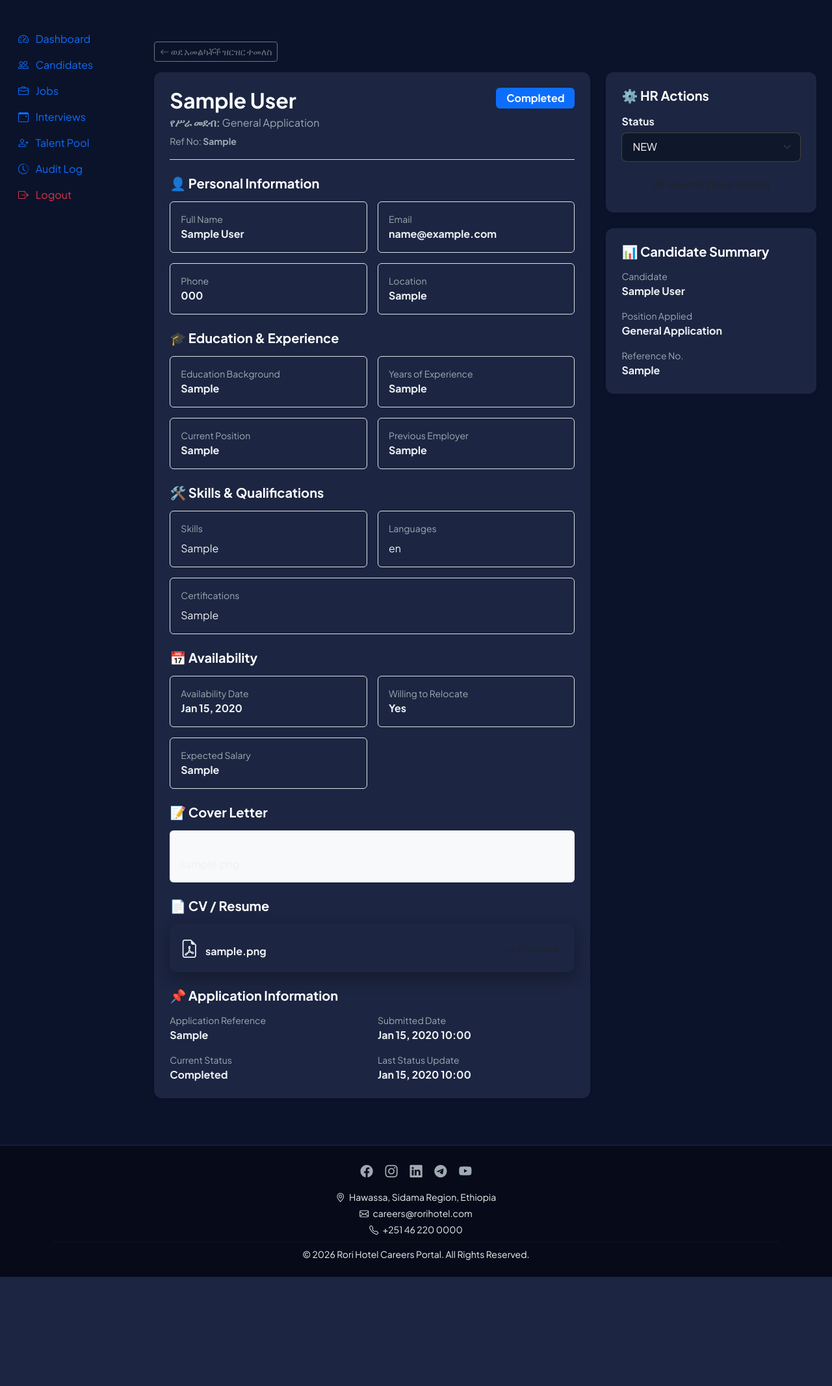
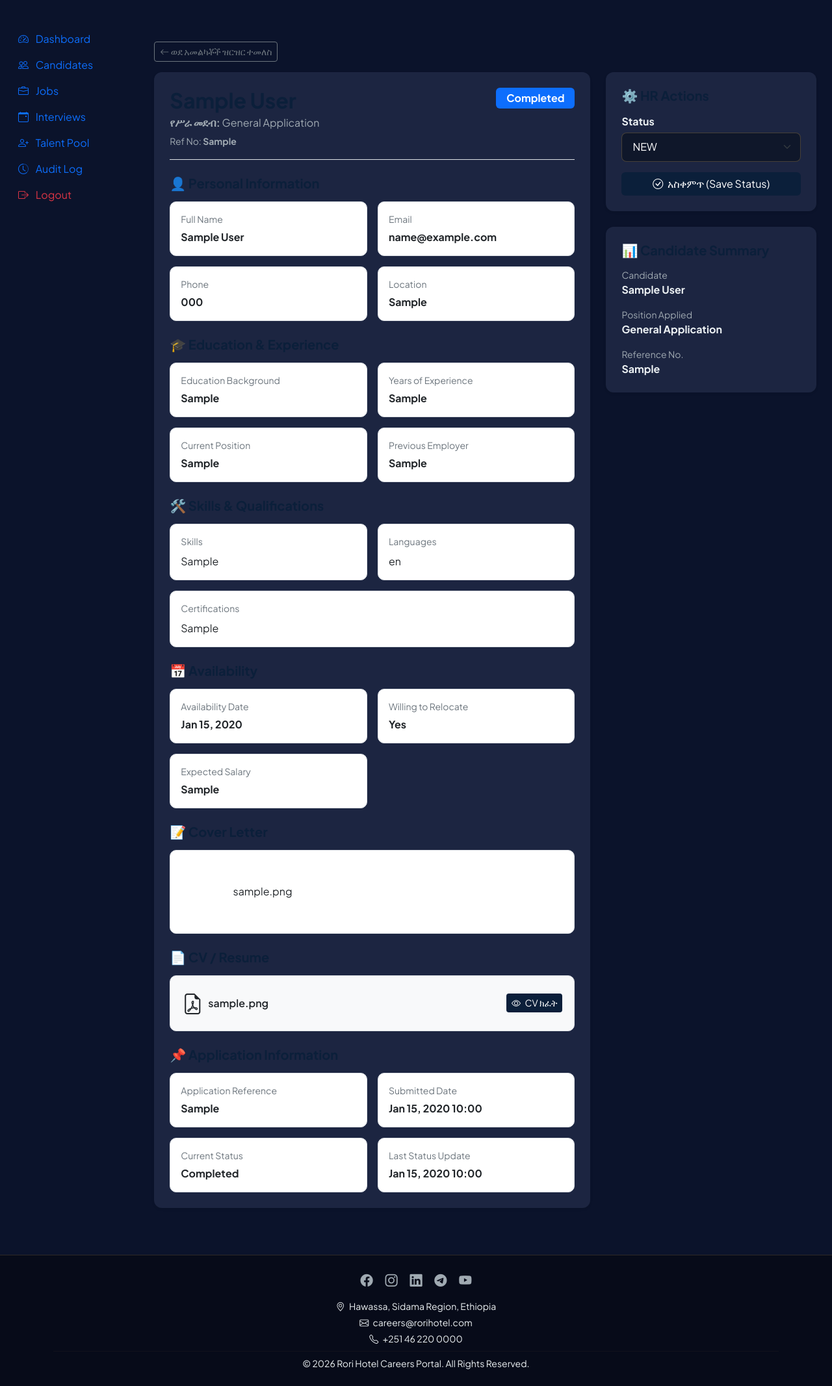
Before and after one commit to Edomen97/rori-hotel-careers, a Flask app: page /hr/candidate/1 in a window 1280 px wide. Shown: the part 69-2202 px from the top of the page at 65% size. Before the commit the page ends 2034 px from the top, so only its background shows below. Run offline with Flask 3, Linux system fonts and the light colour scheme; the visitor is signed in with stand-in values (Sample User, id 1); tables that the repository leaves empty hold one stand-in row (values such as "Sample post").

Commit message:
Update candidate_detail.html

```diff
--- a/templates/admin/candidate_detail.html
+++ b/templates/admin/candidate_detail.html
@@ -1,11 +1,118 @@
 {% extends "base_admin.html" %}
 
-{% block title %}Candidate Details - {{ application.full_name if application else 'Details' }}{% endblock %}
+{% block title %}
+Candidate Details - {{ application.full_name if application else 'Details' }}
+{% endblock %}
 
 {% block admin_content %}
 
+<style>
+    .candidate-detail-page {
+        color: #212529;
+    }
+
+    .candidate-detail-page .card {
+        color: #212529;
+    }
+
+    .candidate-detail-page h2,
+    .candidate-detail-page h5 {
+        color: #0b1f3a;
+    }
+
+    .info-box {
+        background: #ffffff;
+        color: #212529;
+        border: 1px solid #dee2e6;
+        border-radius: 10px;
+        padding: 16px;
+        height: 100%;
+    }
+
+    .info-box small {
+        color: #6c757d !important;
+        display: block;
+        margin-bottom: 5px;
+    }
+
+    .info-box strong {
+        color: #212529 !important;
+        word-break: break-word;
+    }
+
+    .cover-letter-box {
+        background: #ffffff !important;
+        color: #212529 !important;
+        border: 1px solid #dee2e6;
+        border-radius: 10px;
+        padding: 20px;
+        font-size: 16px;
+        line-height: 1.8;
+        white-space: pre-wrap;
+        word-break: break-word;
+        overflow-wrap: anywhere;
+    }
+
+    .cv-box {
+        background: #f8f9fa !important;
+        color: #212529 !important;
+        border: 1px solid #dee2e6 !important;
+        border-radius: 10px;
+        padding: 18px;
+    }
+
+    .cv-filename {
+        color: #212529 !important;
+        font-weight: 600;
+        word-break: break-all;
+    }
+
+    .section-title {
+        color: #0b1f3a !important;
+        font-weight: 700;
+    }
+
+    .text-navy {
+        color: #0b1f3a !important;
+    }
+
+    .btn-navy {
+        background: #0b1f3a;
+        color: #ffffff;
+        border: none;
+    }
+
+    .btn-navy:hover {
+        background: #162f52;
+        color: #ffffff;
+    }
+
+    @media (max-width: 767px) {
+        .candidate-detail-page {
+            padding-bottom: 20px;
+        }
+
+        .candidate-detail-page .card-body {
+            padding: 18px !important;
+        }
+
+        .cover-letter-box {
+            font-size: 15px;
+            line-height: 1.7;
+            padding: 16px;
+        }
+
+        .cv-filename {
+            max-width: 100%;
+        }
+    }
+</style>
+
+<div class="candidate-detail-page">
+
     <div class="mb-3">
-    <a href="{{ url_for('admin_candidates') }}" class="btn btn-outline-secondary btn-sm">
+        <a href="{{ url_for('admin_candidates') }}"
+           class="btn btn-outline-secondary btn-sm">
             <i class="bi bi-arrow-left"></i>
             ወደ አመልካቾች ዝርዝር ተመለስ
         </a>
@@ -23,8 +130,9 @@
             <div class="card shadow-sm border-0 mb-4">
                 <div class="card-body p-4">
 
-                <!-- Header -->
-                <div class="d-flex justify-content-between align-items-start border-bottom pb-3 mb-4">
+                    <!-- HEADER -->
+                    <div class="d-flex justify-content-between align-items-start
+                                border-bottom pb-3 mb-4 gap-3">
 
                         <div>
                             <h2 class="fw-bold text-navy mb-1">
@@ -38,7 +146,9 @@
 
                             <small class="text-muted">
                                 Ref No:
-                            <strong>{{ application.reference_no or '—' }}</strong>
+                                <strong>
+                                    {{ application.reference_no or '—' }}
+                                </strong>
                             </small>
                         </div>
 
@@ -52,37 +162,46 @@
                     <!-- =========================
                          PERSONAL INFORMATION
                     ========================== -->
-                <h5 class="fw-bold text-navy mb-3">
+
+                    <h5 class="section-title mb-3">
                         👤 Personal Information
                     </h5>
 
                     <div class="row g-3 mb-4">
 
                         <div class="col-md-6">
-                        <div class="border rounded p-3 h-100">
-                            <small class="text-muted d-block">Full Name</small>
-                            <strong>{{ application.full_name or '—' }}</strong>
+                            <div class="info-box">
+                                <small>Full Name</small>
+                                <strong>
+                                    {{ application.full_name or '—' }}
+                                </strong>
                             </div>
                         </div>
 
                         <div class="col-md-6">
-                        <div class="border rounded p-3 h-100">
-                            <small class="text-muted d-block">Email</small>
-                            <strong>{{ application.email or '—' }}</strong>
+                            <div class="info-box">
+                                <small>Email</small>
+                                <strong>
+                                    {{ application.email or '—' }}
+                                </strong>
                             </div>
                         </div>
 
                         <div class="col-md-6">
-                        <div class="border rounded p-3 h-100">
-                            <small class="text-muted d-block">Phone</small>
-                            <strong>{{ application.phone or '—' }}</strong>
+                            <div class="info-box">
+                                <small>Phone</small>
+                                <strong>
+                                    {{ application.phone or '—' }}
+                                </strong>
                             </div>
                         </div>
 
                         <div class="col-md-6">
-                        <div class="border rounded p-3 h-100">
-                            <small class="text-muted d-block">Location</small>
-                            <strong>{{ application.location or '—' }}</strong>
+                            <div class="info-box">
+                                <small>Location</small>
+                                <strong>
+                                    {{ application.location or '—' }}
+                                </strong>
                             </div>
                         </div>
 
@@ -92,17 +211,16 @@
                     <!-- =========================
                          EDUCATION & EXPERIENCE
                     ========================== -->
-                <h5 class="fw-bold text-navy mb-3">
+
+                    <h5 class="section-title mb-3">
                         🎓 Education & Experience
                     </h5>
 
                     <div class="row g-3 mb-4">
 
                         <div class="col-md-6">
-                        <div class="border rounded p-3 h-100">
-                            <small class="text-muted d-block">
-                                Education Background
-                            </small>
+                            <div class="info-box">
+                                <small>Education Background</small>
                                 <strong>
                                     {{ application.education or '—' }}
                                 </strong>
@@ -110,10 +228,8 @@
                         </div>
 
                         <div class="col-md-6">
-                        <div class="border rounded p-3 h-100">
-                            <small class="text-muted d-block">
-                                Years of Experience
-                            </small>
+                            <div class="info-box">
+                                <small>Years of Experience</small>
                                 <strong>
                                     {{ application.years_of_experience or '—' }}
                                 </strong>
@@ -121,10 +237,8 @@
                         </div>
 
                         <div class="col-md-6">
-                        <div class="border rounded p-3 h-100">
-                            <small class="text-muted d-block">
-                                Current Position
-                            </small>
+                            <div class="info-box">
+                                <small>Current Position</small>
                                 <strong>
                                     {{ application.current_position or '—' }}
                                 </strong>
@@ -132,10 +246,8 @@
                         </div>
 
                         <div class="col-md-6">
-                        <div class="border rounded p-3 h-100">
-                            <small class="text-muted d-block">
-                                Previous Employer
-                            </small>
+                            <div class="info-box">
+                                <small>Previous Employer</small>
                                 <strong>
                                     {{ application.previous_employer or '—' }}
                                 </strong>
@@ -146,59 +258,54 @@
 
 
                     <!-- =========================
-                     SKILLS & LANGUAGES
+                         SKILLS & QUALIFICATIONS
                     ========================== -->
-                <h5 class="fw-bold text-navy mb-3">
+
+                    <h5 class="section-title mb-3">
                         🛠️ Skills & Qualifications
                     </h5>
 
                     <div class="row g-3 mb-4">
 
                         <div class="col-md-6">
-                        <div class="border rounded p-3 h-100">
-                            <small class="text-muted d-block">
-                                Skills
-                            </small>
+                            <div class="info-box">
+                                <small>Skills</small>
 
+                                {% if application.skills %}
                                     <div class="mt-2">
-                                {% if application.skills %}
                                         {{ application.skills }}
+                                    </div>
                                 {% else %}
                                     <span class="text-muted">—</span>
                                 {% endif %}
                             </div>
                         </div>
-                    </div>
 
                         <div class="col-md-6">
-                        <div class="border rounded p-3 h-100">
-                            <small class="text-muted d-block">
-                                Languages
-                            </small>
+                            <div class="info-box">
+                                <small>Languages</small>
 
+                                {% if application.languages %}
                                     <div class="mt-2">
-                                {% if application.languages %}
                                         {{ application.languages }}
+                                    </div>
                                 {% else %}
                                     <span class="text-muted">—</span>
                                 {% endif %}
                             </div>
                         </div>
-                    </div>
 
                         <div class="col-12">
-                        <div class="border rounded p-3">
-                            <small class="text-muted d-block">
-                                Certifications
-                            </small>
+                            <div class="info-box">
+                                <small>Certifications</small>
 
+                                {% if application.certifications %}
                                     <div class="mt-2">
-                                {% if application.certifications %}
                                         {{ application.certifications }}
+                                    </div>
                                 {% else %}
                                     <span class="text-muted">—</span>
                                 {% endif %}
-                            </div>
                             </div>
                         </div>
 
@@ -208,17 +315,16 @@
                     <!-- =========================
                          AVAILABILITY
                     ========================== -->
-                <h5 class="fw-bold text-navy mb-3">
+
+                    <h5 class="section-title mb-3">
                         📅 Availability
                     </h5>
 
                     <div class="row g-3 mb-4">
 
                         <div class="col-md-6">
-                        <div class="border rounded p-3 h-100">
-                            <small class="text-muted d-block">
-                                Availability Date
-                            </small>
+                            <div class="info-box">
+                                <small>Availability Date</small>
 
                                 <strong>
                                     {% if application.availability_date %}
@@ -231,10 +337,8 @@
                         </div>
 
                         <div class="col-md-6">
-                        <div class="border rounded p-3 h-100">
-                            <small class="text-muted d-block">
-                                Willing to Relocate
-                            </small>
+                            <div class="info-box">
+                                <small>Willing to Relocate</small>
 
                                 <strong>
                                     {% if application.willing_to_relocate %}
@@ -247,10 +351,8 @@
                         </div>
 
                         <div class="col-md-6">
-                        <div class="border rounded p-3 h-100">
-                            <small class="text-muted d-block">
-                                Expected Salary
-                            </small>
+                            <div class="info-box">
+                                <small>Expected Salary</small>
 
                                 <strong>
                                     {{ application.expected_salary or '—' }}
@@ -264,59 +366,64 @@
                     <!-- =========================
                          COVER LETTER
                     ========================== -->
-                <h5 class="fw-bold text-navy mb-3">
+
+                    <h5 class="section-title mb-3">
                         📝 Cover Letter
                     </h5>
 
-                <div class="bg-light rounded p-3 mb-4">
-
                     {% if application.cover_letter %}
 
-                        <div style="white-space: pre-line;">
+                        <div class="cover-letter-box mb-4">
                             {{ application.cover_letter }}
                         </div>
 
                     {% else %}
 
+                        <div class="cover-letter-box mb-4">
                             <span class="text-muted">
                                 No cover letter submitted.
                             </span>
+                        </div>
 
                     {% endif %}
-
-                </div>
 
 
                     <!-- =========================
                          CV / RESUME
                     ========================== -->
-                <h5 class="fw-bold text-navy mb-3">
+
+                    <h5 class="section-title mb-3">
                         📄 CV / Resume
                     </h5>
 
-                <div class="card bg-light border-0 mb-4">
-
-                    <div class="card-body">
+                    <div class="cv-box mb-4">
 
                         {% if application.cv_filename %}
 
-                            <div class="d-flex align-items-center justify-content-between flex-wrap gap-2">
+                            <div class="d-flex align-items-center
+                                        justify-content-between
+                                        flex-wrap gap-3">
 
-                                <div>
-                                    <i class="bi bi-file-earmark-pdf fs-3 me-2"></i>
+                                <div class="d-flex align-items-center gap-2">
+                                    <i class="bi bi-file-earmark-pdf fs-2"></i>
 
-                                    <strong>
+                                    <span class="cv-filename">
                                         {{ application.cv_filename }}
-                                    </strong>
+                                    </span>
                                 </div>
 
+                                <div class="d-flex gap-2">
+
+                                    <!-- OPEN CV -->
                                     <a href="{{ url_for('download_candidate_cv', app_id=application.id) }}"
-                                   class="btn btn-navy btn-sm">
+                                       class="btn btn-navy btn-sm"
+                                       target="_blank"
+                                       rel="noopener">
+                                        <i class="bi bi-eye me-1"></i>
+                                        CV ክፈት
+                                    </a>
 
-                                    <i class="bi bi-download"></i>
-                                    CV አውርድ
-
-                                </a>
+                                </div>
 
                             </div>
 
@@ -330,32 +437,29 @@
 
                     </div>
 
-                </div>
-
 
                     <!-- =========================
-                     SUBMISSION INFORMATION
+                         APPLICATION INFORMATION
                     ========================== -->
-                <h5 class="fw-bold text-navy mb-3">
+
+                    <h5 class="section-title mb-3">
                         📌 Application Information
                     </h5>
 
                     <div class="row g-3">
 
                         <div class="col-md-6">
-                        <small class="text-muted d-block">
-                            Application Reference
-                        </small>
-
+                            <div class="info-box">
+                                <small>Application Reference</small>
                                 <strong>
                                     {{ application.reference_no or '—' }}
                                 </strong>
                             </div>
+                        </div>
 
                         <div class="col-md-6">
-                        <small class="text-muted d-block">
-                            Submitted Date
-                        </small>
+                            <div class="info-box">
+                                <small>Submitted Date</small>
 
                                 <strong>
                                     {% if application.submitted_at %}
@@ -365,21 +469,20 @@
                                     {% endif %}
                                 </strong>
                             </div>
+                        </div>
 
                         <div class="col-md-6">
-                        <small class="text-muted d-block">
-                            Current Status
-                        </small>
-
+                            <div class="info-box">
+                                <small>Current Status</small>
                                 <strong>
                                     {{ application.status or 'NEW' }}
                                 </strong>
                             </div>
+                        </div>
 
                         <div class="col-md-6">
-                        <small class="text-muted d-block">
-                            Last Status Update
-                        </small>
+                            <div class="info-box">
+                                <small>Last Status Update</small>
 
                                 <strong>
                                     {% if application.status_updated_at %}
@@ -388,6 +491,7 @@
                                         —
                                     {% endif %}
                                 </strong>
+                            </div>
                         </div>
 
                     </div>
@@ -401,13 +505,14 @@
         <!-- =========================
              HR ACTIONS
         ========================== -->
+
         <div class="col-lg-4">
 
             <div class="card shadow-sm border-0 mb-4">
 
                 <div class="card-body p-4">
 
-                <h5 class="fw-bold text-navy mb-3">
+                    <h5 class="section-title mb-3">
                         ⚙️ HR Actions
                     </h5>
 
@@ -419,7 +524,8 @@
                                 Status
                             </label>
 
-                        <select name="status" class="form-select">
+                            <select name="status"
+                                    class="form-select">
 
                                 <option value="NEW"
                                     {% if application.status == 'NEW' %}selected{% endif %}>
@@ -475,13 +581,13 @@
             </div>
 
 
-        <!-- Candidate Summary -->
+            <!-- CANDIDATE SUMMARY -->
 
             <div class="card shadow-sm border-0">
 
                 <div class="card-body p-4">
 
-                <h5 class="fw-bold text-navy mb-3">
+                    <h5 class="section-title mb-3">
                         📊 Candidate Summary
                     </h5>
 
@@ -539,4 +645,6 @@
 
     {% endif %}
 
+</div>
+
 {% endblock %}
```
Lines whose indentation alone changed are shown as unchanged.
